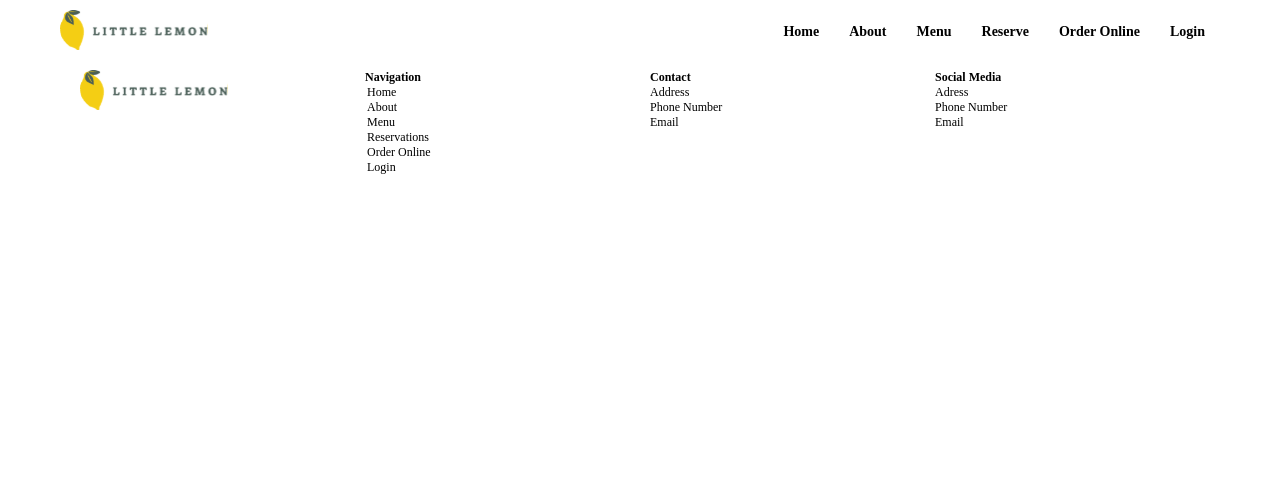
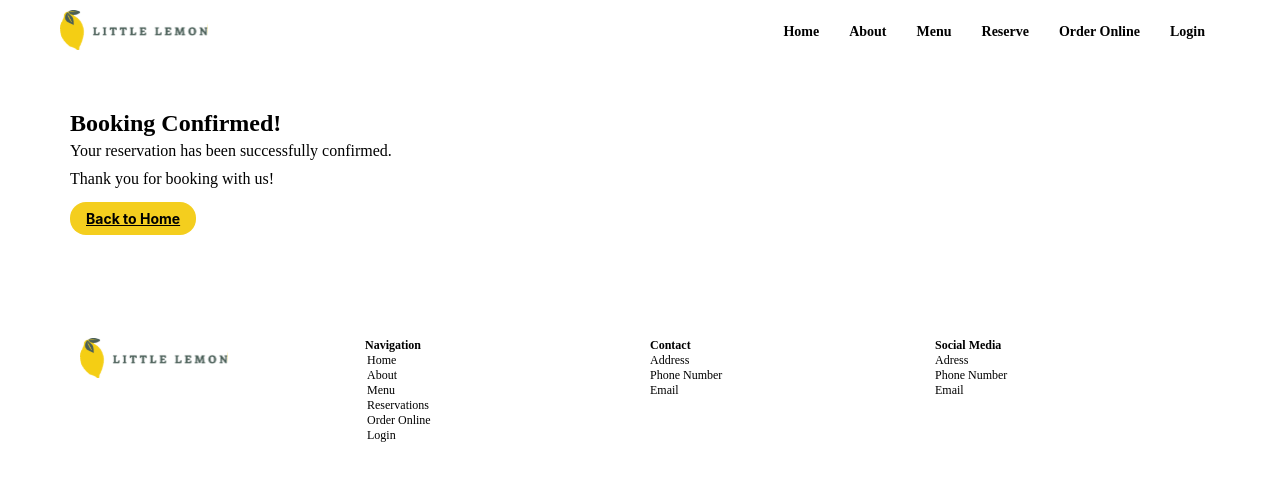
Before and after one commit to mischanvp/Capstone_Front_End, a React (Create React App) app in the folder app/: page /confirmed in a window 1280 px wide. Shown: the top 480 px of the page. Built offline with nearby package versions, Linux system fonts and the light colour scheme.

Commit message:
add confirmed booking page and navigation to it

```diff
--- a/app/src/App.js
+++ b/app/src/App.js
@@ -2,10 +2,11 @@ import './App.css';
 import Header from  './components/Header'
 import Main from  './components/Main'
 import BookingPage from  './components/BookingPage'
+import ConfirmedBooking from  './components/ConfirmedBooking'
 import Footer from  './components/Footer'
-import {BrowserRouter, Routes, Route} from 'react-router-dom'
+import {Routes, Route, useNavigate} from 'react-router-dom'
 import React, { useReducer, useEffect }  from 'react'
-import { fetchAPI } from './components/Api';
+import { fetchAPI, submitAPI } from './components/Api';
 
 function initializeTimes() {
   const today = new Date();
@@ -21,8 +22,11 @@ function updateTimes(state, action) {
   }
 }
 
+
 function App() {
   const [availableTimes, dispatch] = useReducer(updateTimes, initializeTimes());
+
+  const navigate = useNavigate();
 
   useEffect(() => {
     const loadInitialTimes = async () => {
@@ -33,16 +37,26 @@ function App() {
 
   return (
     <div className="site-container">
-      <BrowserRouter>
       {/* Header and navigation section */}
       <Header />
       <Routes>
         <Route path="/" element={<Main />}></Route>
-          <Route path="/booking" element={<BookingPage availableTimes={availableTimes} dispatch={dispatch} />}></Route>
+        <Route path="/booking" element={<BookingPage
+                                          availableTimes={availableTimes}
+                                          dispatch={dispatch}
+                                          submitForm={async (formData) => {
+                                            const success = await submitAPI(formData);
+                                            if (success) {
+                                              navigate('/confirmed'); // Use navigate function to redirect
+                                            } else {
+                                              alert('Submission failed. Please try again.');
+                                            }
+                                          }}
+                                            />}></Route>
+        <Route path="/confirmed" element={<ConfirmedBooking />}></Route>
       </Routes>
       {/* Footer section */}
       <Footer />
-      </BrowserRouter>
     </div>
   );
 }
--- a/app/src/components/BookingForm.js
+++ b/app/src/components/BookingForm.js
@@ -2,7 +2,7 @@ import { useState } from 'react';
 import '../style.css';
 import '../style_booking.css';
 
-function BookingForm({ availableTimes, dispatch }) {
+function BookingForm({ availableTimes, dispatch, submitForm }) {
 
     const [bookDate, setBookDate] = useState("")
     const [bookTime, setBookTime] = useState("")
@@ -15,13 +15,21 @@ function BookingForm({ availableTimes, dispatch }) {
         dispatch({ type: 'update_time', payload: { date: selectedDate } });
     };
 
-    const handleSubmit = (e) => {
-        e.preventDefault(); /* Prevent default behaviour of reloading page after submitting */
+    const handleSubmit = async (e) => {
+        e.preventDefault();
+        const formData = {
+            date: bookDate,
+            time: bookTime,
+            occasion: bookOccasion,
+            guests: bookNGuests
+        };
+        await submitForm(formData);
+
         setBookDate(''); /* Setting to empty after submitting */
         setBookTime(availableTimes[0]); /* Setting to default after submitting */
         setBookOccasion('Date'); /* Setting to default after submitting */
         setBookNGuests('1'); /* Setting to default after submitting */
-        /* console.log("joe we did it!"); */
+        console.log('done')
     };
 
     return (
--- a/app/src/components/BookingPage.js
+++ b/app/src/components/BookingPage.js
@@ -1,10 +1,10 @@
 import '../style.css';
 import BookingForm from  './BookingForm';
 
-function BookingPage({ availableTimes, dispatch }) {
+function BookingPage({ availableTimes, dispatch, submitForm }) {
     return (
         <>
-            <BookingForm availableTimes={availableTimes} dispatch={dispatch}/>
+            <BookingForm availableTimes={availableTimes} dispatch={dispatch} submitForm={submitForm}/>
         </>
     );
 }
--- /dev/null
+++ b/app/src/components/ConfirmedBooking.js
@@ -0,0 +1,17 @@
+import '../style.css';
+import { Link } from 'react-router-dom';
+
+function ConfirmedBooking() {
+    return (
+    <>
+        <div className="confirmed-booking">
+            <h2>Booking Confirmed!</h2>
+            <p>Your reservation has been successfully confirmed.</p>
+            <p>Thank you for booking with us!</p>
+            <Link to="/">Back to Home</Link>
+        </div>
+    </>
+    );
+}
+
+export default ConfirmedBooking;
--- a/app/src/index.js
+++ b/app/src/index.js
@@ -3,11 +3,14 @@ import ReactDOM from 'react-dom/client';
 import './index.css';
 import App from './App';
 import reportWebVitals from './reportWebVitals';
+import { BrowserRouter } from 'react-router-dom'; // Import BrowserRouter
 
 const root = ReactDOM.createRoot(document.getElementById('root'));
 root.render(
   <React.StrictMode>
-    <App />
+    <BrowserRouter>
+      <App />
+    </BrowserRouter>
   </React.StrictMode>
 );
 
--- a/app/src/style.css
+++ b/app/src/style.css
@@ -594,3 +594,28 @@ h2 {
     border-radius: 16px;
     color: white;
 }
+
+.confirmed-booking{
+    margin-top: 50px;
+    margin-bottom: 100px;
+    margin-left: 30px;
+}
+
+.confirmed-booking a {
+    background-color: rgb(244, 206, 30);
+    color: black;
+    padding: 8px 16px;
+    font-size: 14px;
+    font-weight: bold;
+    border-radius: 16px;
+}
+
+.confirmed-booking p:last-of-type {
+    margin-bottom: 20px;
+}
+
+.confirmed-booking a:hover {
+    background-color: rgb(73, 94, 87);
+    border-radius: 16px;
+    color: white;
+}
```
Lines whose indentation alone changed are shown as unchanged.
